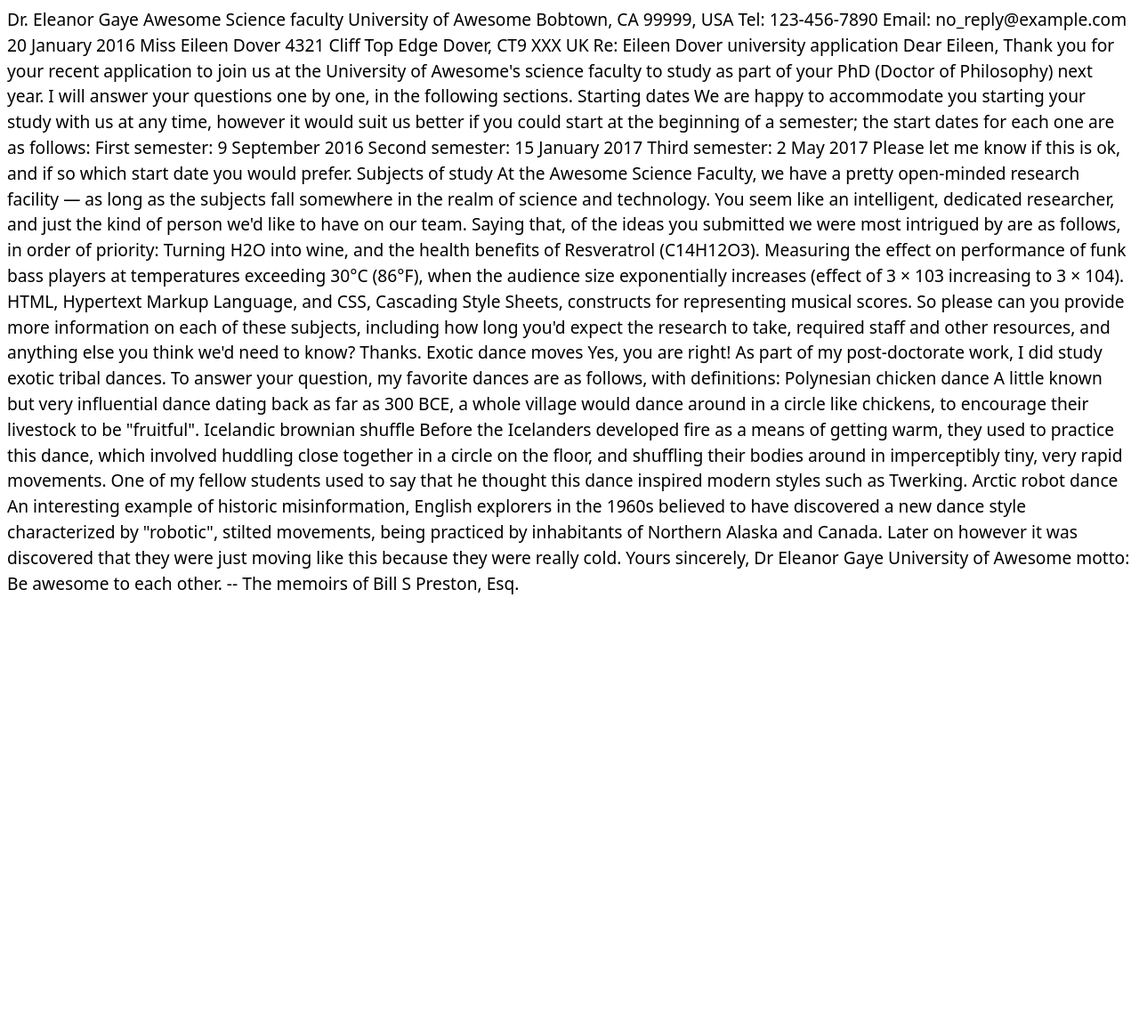
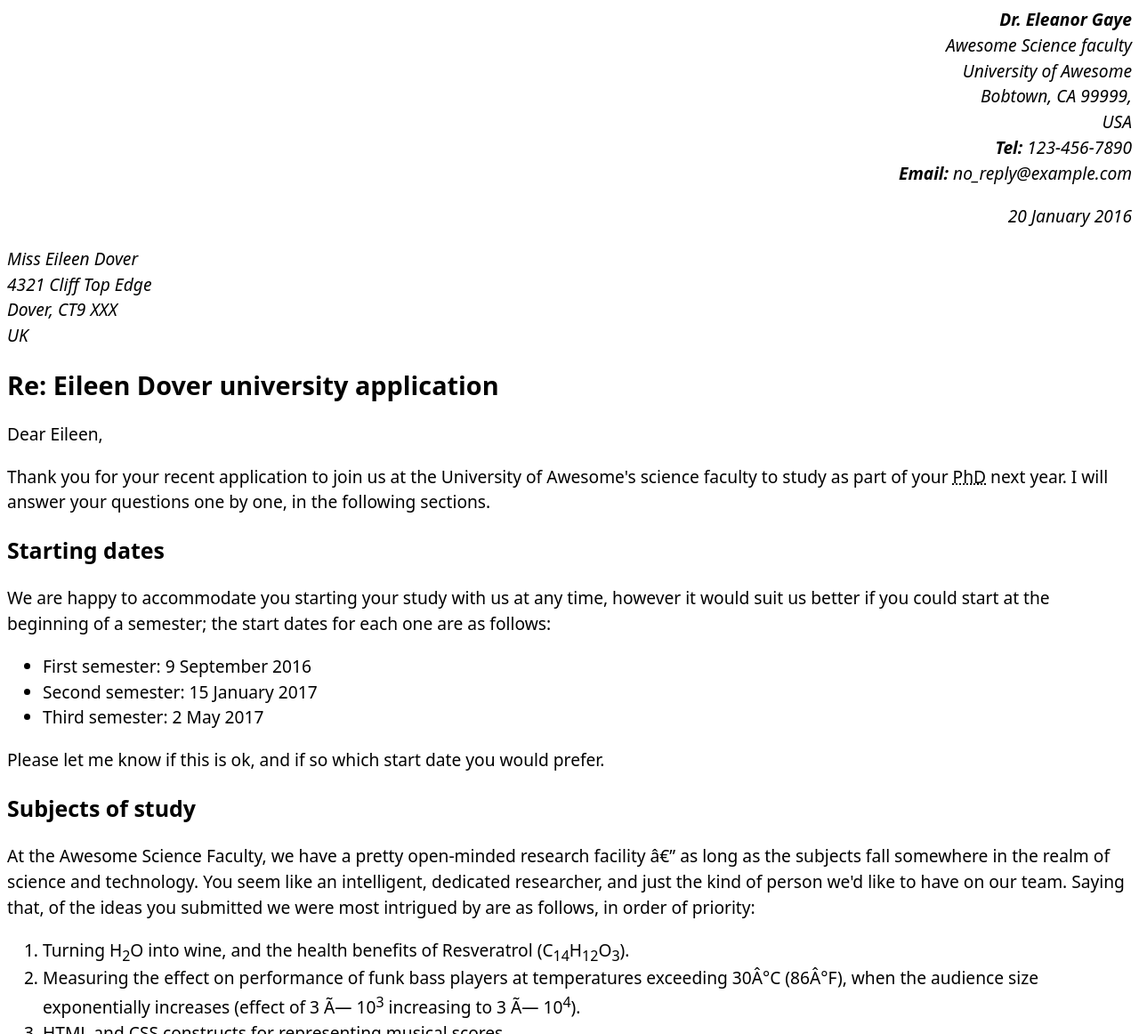
Before and after one commit to jennamweil/jennamweil.github.io, a plain HTML site: page week3.html in a window 1280 px wide. Shown: the top 1162 px of the page at 89% size. Before the commit the page ends 800 px from the top, so only its background shows below. Drawn offline with Linux system fonts and the light colour scheme.

Commit message:
Refactor week3.html for improved structure and content
Updated the HTML structure and added missing elements such as meta tags, body content, and improved formatting.

```diff
--- a/week3.html
+++ b/week3.html
@@ -1,113 +1,158 @@
 <!DOCTYPE html>
 <html lang="en">
-  <head>
-    <meta
-  </head>
-  <title></title>
-  <style>
+
+<head>
+    <meta charset="UTF=8">
+    <meta name="viewport" content="width=device-width, intitial-scale=1.0">
+    <title>Document</title>
+
+ <style>
     body {
     font: 1.2em / 1.5 system-ui;
     }
-
 .sender-column {
   text-align: right;
 }
-
 h1 {
   font-size: 1.5em;
 }
-
 h2 {
   font-size: 1.3em;
 }
   </style>
-    <body>
-Dr. Eleanor Gaye
-Awesome Science faculty
-University of Awesome
-Bobtown, CA 99999,
-USA
-Tel: 123-456-7890
-Email: no_reply@example.com
+  </head>
 
-20 January 2016
+  <body>
+   <address class="sender-column">
+<strong>Dr. Eleanor Gaye</strong><br>
+Awesome Science faculty<br>
+University of Awesome<br>
+Bobtown, CA 99999,<br>
+USA<br>
+<strong>Tel:</strong> 123-456-7890<br>
+<strong>Email:</strong> no_reply@example.com<br>
 
-Miss Eileen Dover
-4321 Cliff Top Edge
-Dover, CT9 XXX
+<p class="date">20 January 2016</p>
+</address>
+
+
+<address>
+Miss Eileen Dover<br>
+4321 Cliff Top Edge<br>
+Dover, CT9 XXX<br>
 UK
+</address>
 
-Re: Eileen Dover university application
+<h1>Re: Eileen Dover university application</h1>
 
-Dear Eileen,
+<p>Dear Eileen,</p>
 
-Thank you for your recent application to join us at the University of
+<p>Thank you for your recent application to join us at the University of
 Awesome's science faculty to study as part of your
-PhD (Doctor of Philosophy) next year. I will answer your
+<abbr title="Doctor of Philosophy">PhD</abbr> next year. I will answer your
 questions one by one, in the following sections.
+</p>
 
-Starting dates
+<h2>Starting dates</h2>
 
+<p>
 We are happy to accommodate you starting your study with us at any time,
 however it would suit us better if you could start at the beginning of a
 semester; the start dates for each one are as follows:
+</p>
 
-First semester: 9 September 2016
-Second semester: 15 January 2017
-Third semester: 2 May 2017
+<ul>
+<li>First semester: 9 September 2016</li>
+<li>Second semester: 15 January 2017</li>
+<li>Third semester: 2 May 2017</li>
+</ul>
 
+<p>
 Please let me know if this is ok, and if so which start date you would
 prefer.
+</p>
 
-Subjects of study
+<h2>Subjects of study</h2>
 
+<p>
 At the Awesome Science Faculty, we have a pretty open-minded research
 facility — as long as the subjects fall somewhere in the realm of science
 and technology. You seem like an intelligent, dedicated researcher, and
 just the kind of person we'd like to have on our team. Saying that, of the
 ideas you submitted we were most intrigued by are as follows, in order of
 priority:
+</p>
 
-Turning H2O into wine, and the health benefits of Resveratrol
-(C14H12O3).
+<ol>
+    <li>
+Turning H<sub>2</sub>O into wine, and the health benefits of Resveratrol
+(C<sub>14</sub>H<sub>12</sub>O<sub>3</sub>).
+</li>
+
+<li>
 Measuring the effect on performance of funk bass players at temperatures
 exceeding 30°C (86°F), when the audience size exponentially increases
-(effect of 3 × 103 increasing to 3 × 104).
-HTML, Hypertext Markup Language, and CSS,
-Cascading Style Sheets, constructs for representing musical scores.
+(effect of 3 × 10<sup>3</sup> increasing to 3 × 10<sup>4</sup>).
+</li>
 
+<li>
+<abbr title="Hypertext Markup Language">HTML</abbr> and
+<abbr title="Cascading Style Sheets">CSS</abbr> constructs for representing musical scores.
+</li>
+</ol>
+
+<p>
 So please can you provide more information on each of these subjects,
 including how long you'd expect the research to take, required staff and
 other resources, and anything else you think we'd need to know? Thanks.
+</p>
 
-Exotic dance moves
+<h2>Exotic dance moves</h2>
 
+<p>
 Yes, you are right! As part of my post-doctorate work, I
 did study exotic tribal dances. To answer your question, my
 favorite dances are as follows, with definitions:
+</p>
 
-Polynesian chicken dance
+<dl>
+<dt>Polynesian chicken dance</dt>
+<dd>
     A little known but very influential dance dating back as far as
     300 BCE, a whole village would
     dance around in a circle like chickens, to encourage their livestock to
     be "fruitful".
-Icelandic brownian shuffle
+    </dd>
+
+<dt>Icelandic brownian shuffle</dt>
+<dd>
     Before the Icelanders developed fire as a means of getting warm, they
     used to practice this dance, which involved huddling close together in a
     circle on the floor, and shuffling their bodies around in imperceptibly
     tiny, very rapid movements. One of my fellow students used to say that
     he thought this dance inspired modern styles such as Twerking.
-Arctic robot dance
+    </dd>
+
+<dt>Arctic robot dance</dt>
+<dd>
     An interesting example of historic misinformation, English explorers in
     the 1960s believed to have discovered a new dance style characterized by
     "robotic", stilted movements, being practiced by inhabitants of Northern
     Alaska and Canada. Later on however it was discovered that they were
     just moving like this because they were really cold.
+</dd>
+</dl>
 
-Yours sincerely,
+<p>Yours sincerely,</p>
 
+<p>
 Dr Eleanor Gaye
+</p>
 
-University of Awesome motto: Be awesome to each other. --
-The memoirs of Bill S Preston, Esq.
-      </body>
+<p>
+University of Awesome motto: <q>Be awesome to each other. </q> --
+<cite>The memoirs of Bill S Preston, Esq</cite>
+</p>
+
+  </body>
+  </html>
```
